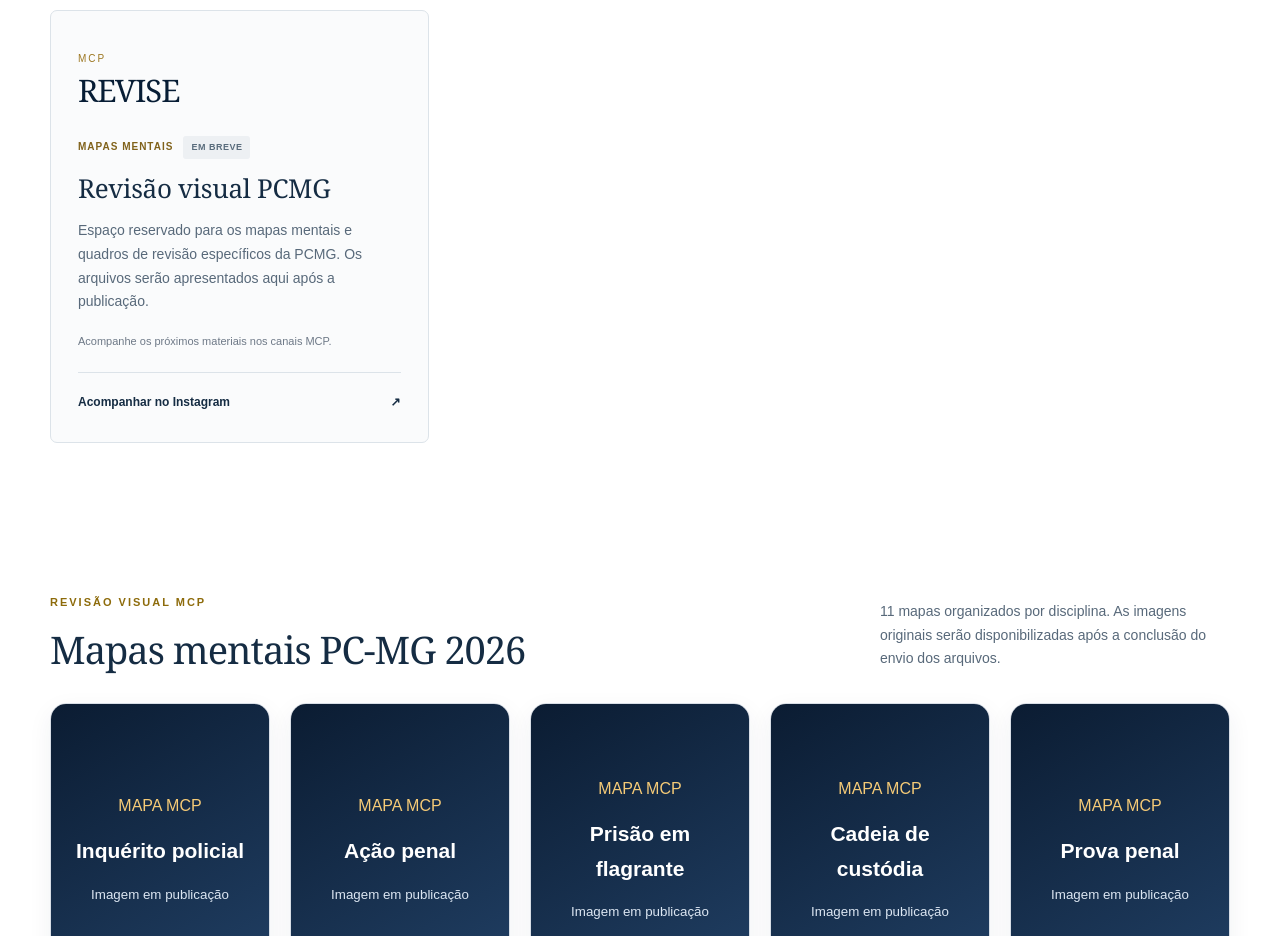
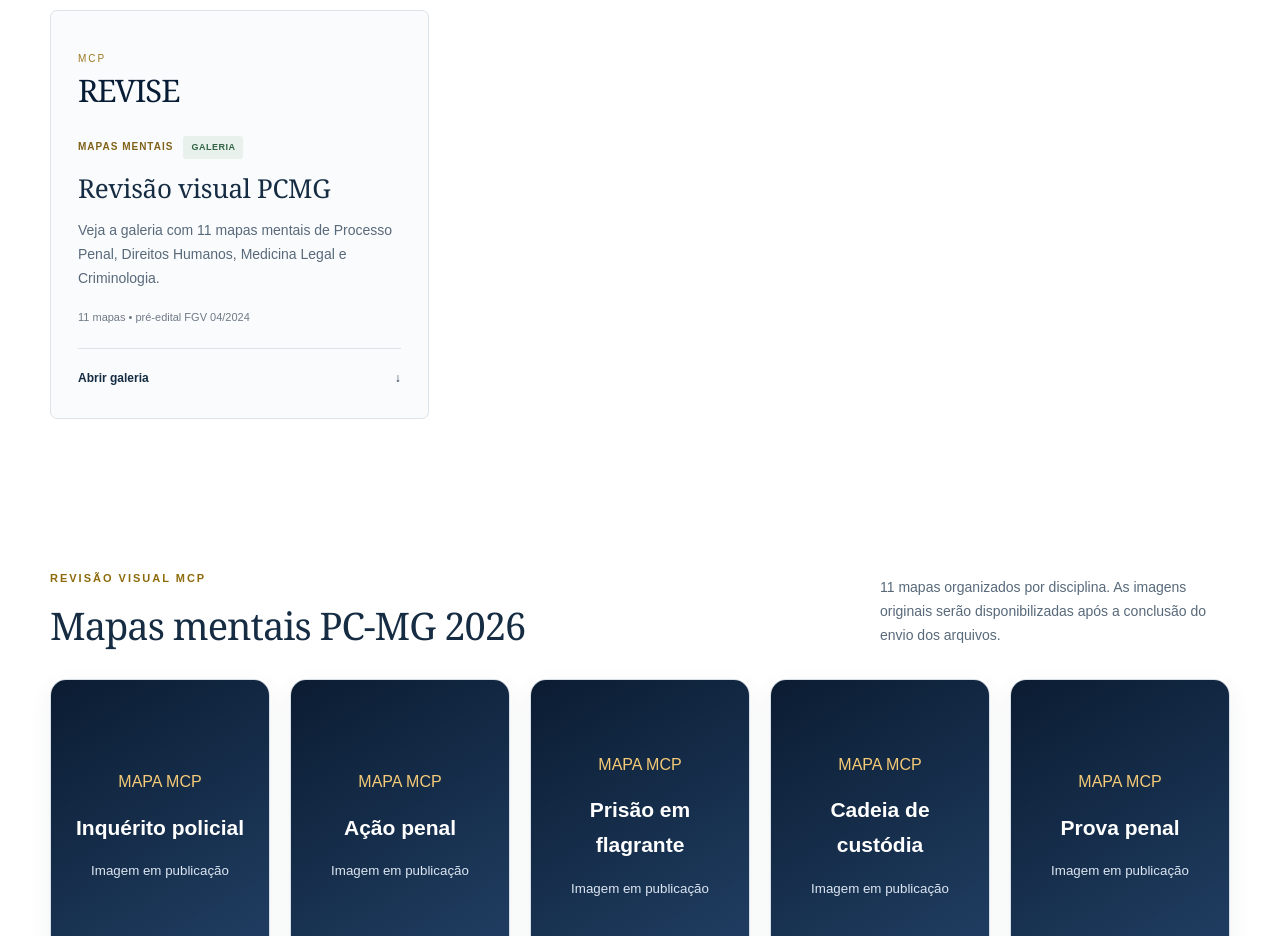
Before and after one commit to tiagodba/mcp-site-ia-preview, a website: page pcmg-2026.html in a window 1280 px wide. Shown: the part 2700-3636 px from the top of the page. Drawn offline with Linux system fonts and the light colour scheme.

Commit message:
PCMG: ligar cartão Mapas mentais à galeria e remover status em breve

```diff
--- a/pcmg-2026.html
+++ b/pcmg-2026.html
@@ -34,7 +34,7 @@
         <article class="resource" data-category="legislacao"><div class="resource-number" aria-hidden="true">LEI <strong>5.406</strong></div><p class="resource-kind">LEGISLAÇÃO MINEIRA <span class="badge official">FONTE OFICIAL</span></p><h3>Regime disciplinar</h3><p>Lei nº 5.406/1969. Use o recorte do edital de referência para orientar a leitura do regime disciplinar.</p><p class="resource-meta">Texto legal • Consulta gratuita</p><a class="text-link" href="https://www.almg.gov.br/legislacao-mineira/texto/LEI/5406/1969/?cons=1" target="_blank" rel="noopener noreferrer">Consultar na ALMG <span aria-hidden="true">↗</span></a></article>
         <article class="resource" data-category="editais"><div class="resource-number" aria-hidden="true">FGV <strong>04/2024</strong></div><p class="resource-kind">EDITAL DE REFERÊNCIA <span class="badge official">FONTE OFICIAL</span></p><h3>Programa de Investigador</h3><p>Acesse o edital e as publicações do concurso de referência no site da banca. Confira sempre as retificações.</p><p class="resource-meta">Página oficial do concurso • FGV</p><a class="text-link" href="https://conhecimento.fgv.br/concursos/pcmg24/04" target="_blank" rel="noopener noreferrer">Abrir página da FGV <span aria-hidden="true">↗</span></a></article>
         <article class="resource" data-category="questoes"><div class="resource-number" aria-hidden="true">MCP <strong>PRATIQUE</strong></div><p class="resource-kind">QUESTÕES E REVISÃO <span class="badge">BANCO MCP</span></p><h3>Treine os conhecimentos</h3><p>Acesse o banco de questões da MCP para praticar. A central de questões reúne conteúdos de diferentes concursos policiais.</p><p class="resource-meta">Recurso geral da MCP</p><a class="text-link" href="/questoes.html">Abrir banco de questões <span aria-hidden="true">↗</span></a></article>
-        <article class="resource upcoming" data-category="mapas"><div class="resource-number" aria-hidden="true">MCP <strong>REVISE</strong></div><p class="resource-kind">MAPAS MENTAIS <span class="badge upcoming-badge">EM BREVE</span></p><h3>Revisão visual PCMG</h3><p>Espaço reservado para os mapas mentais e quadros de revisão específicos da PCMG. Os arquivos serão apresentados aqui após a publicação.</p><p class="resource-meta">Acompanhe os próximos materiais nos canais MCP.</p><a class="text-link" href="https://www.instagram.com/materiaiscarreiraspoliciais/" target="_blank" rel="noopener noreferrer">Acompanhar no Instagram <span aria-hidden="true">↗</span></a></article>
+        <article class="resource upcoming" data-category="mapas"><div class="resource-number" aria-hidden="true">MCP <strong>REVISE</strong></div><p class="resource-kind">MAPAS MENTAIS <span class="badge official">GALERIA</span></p><h3>Revisão visual PCMG</h3><p>Veja a galeria com 11 mapas mentais de Processo Penal, Direitos Humanos, Medicina Legal e Criminologia.</p><p class="resource-meta">11 mapas • pré-edital FGV 04/2024</p><a class="text-link" href="#mapas-pcmg">Abrir galeria <span aria-hidden="true">↓</span></a></article>
       </div>
       <div class="empty" id="catalog-empty" hidden><h3>Nenhum material encontrado.</h3><p>Tente outro tema ou selecione “Todos”.</p><button type="button" class="button navy" id="clear-search">Limpar busca e filtros</button></div>
     </div></section>
```
